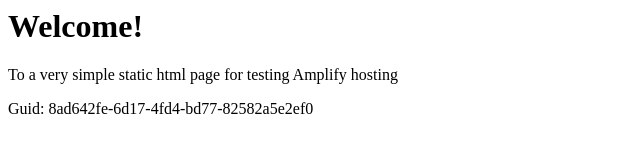
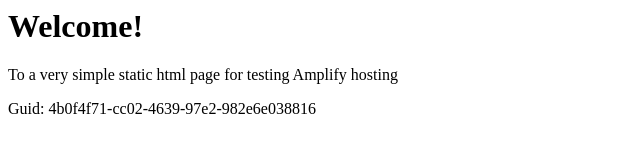
Before and after one commit to aws-aemilia-bah/Github-PR-Commit-Integration-Test-DoNotTouch-GitHubAutoBuildPushCanaryTest-v2-preprod-me-south-1, a website: page src/index.html in a window 1280 px wide. Shown: the full height of the page, 0-640 px from the left. Drawn offline with Linux system fonts and the light colour scheme.

Commit message:
commit from integ tests

```diff
--- a/src/index.html
+++ b/src/index.html
@@ -12,6 +12,6 @@
 <body>
     <h1>Welcome!</h1>
     <p>To a very simple static html page for testing Amplify hosting</p>
-    <p>Guid: 8ad642fe-6d17-4fd4-bd77-82582a5e2ef0</p></body>
+    <p>Guid: 4b0f4f71-cc02-4639-97e2-982e6e038816</p></body>
 
 </html>
```
